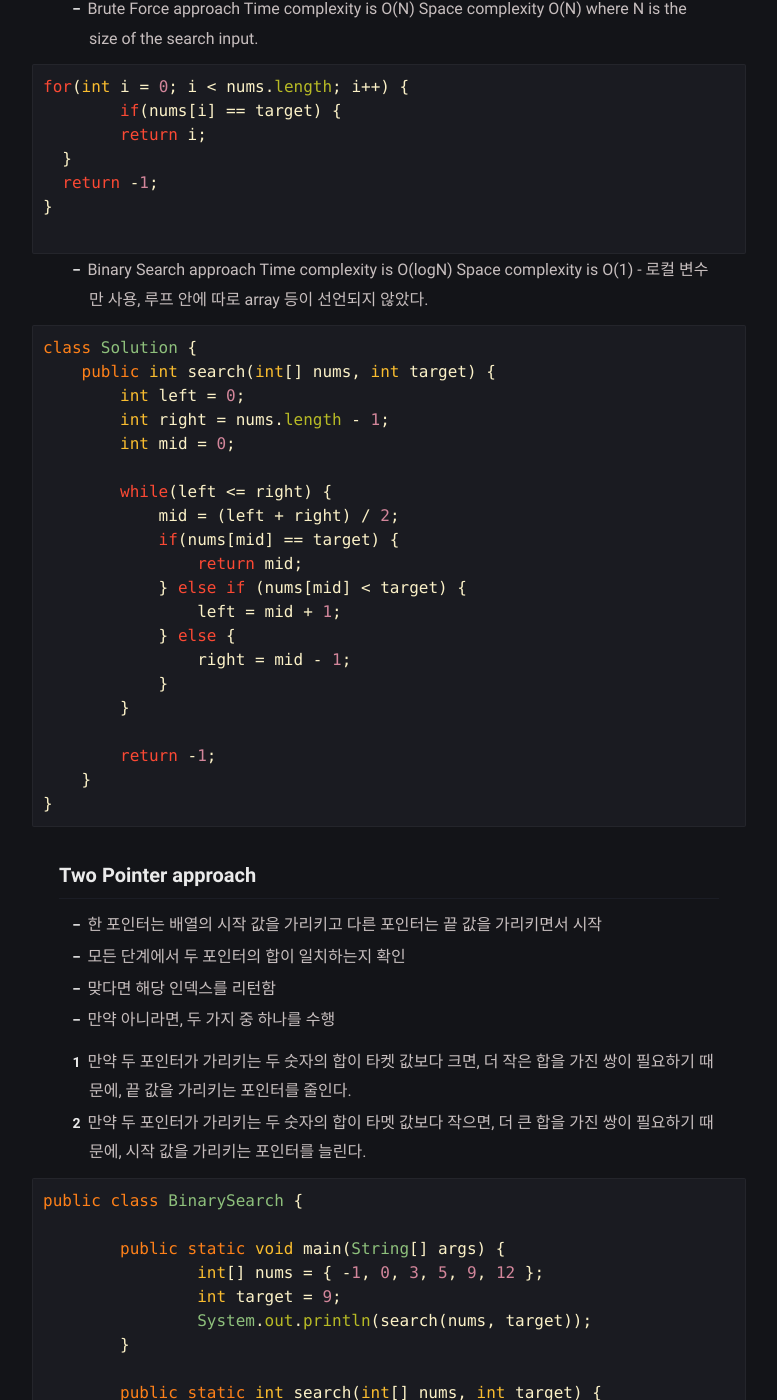
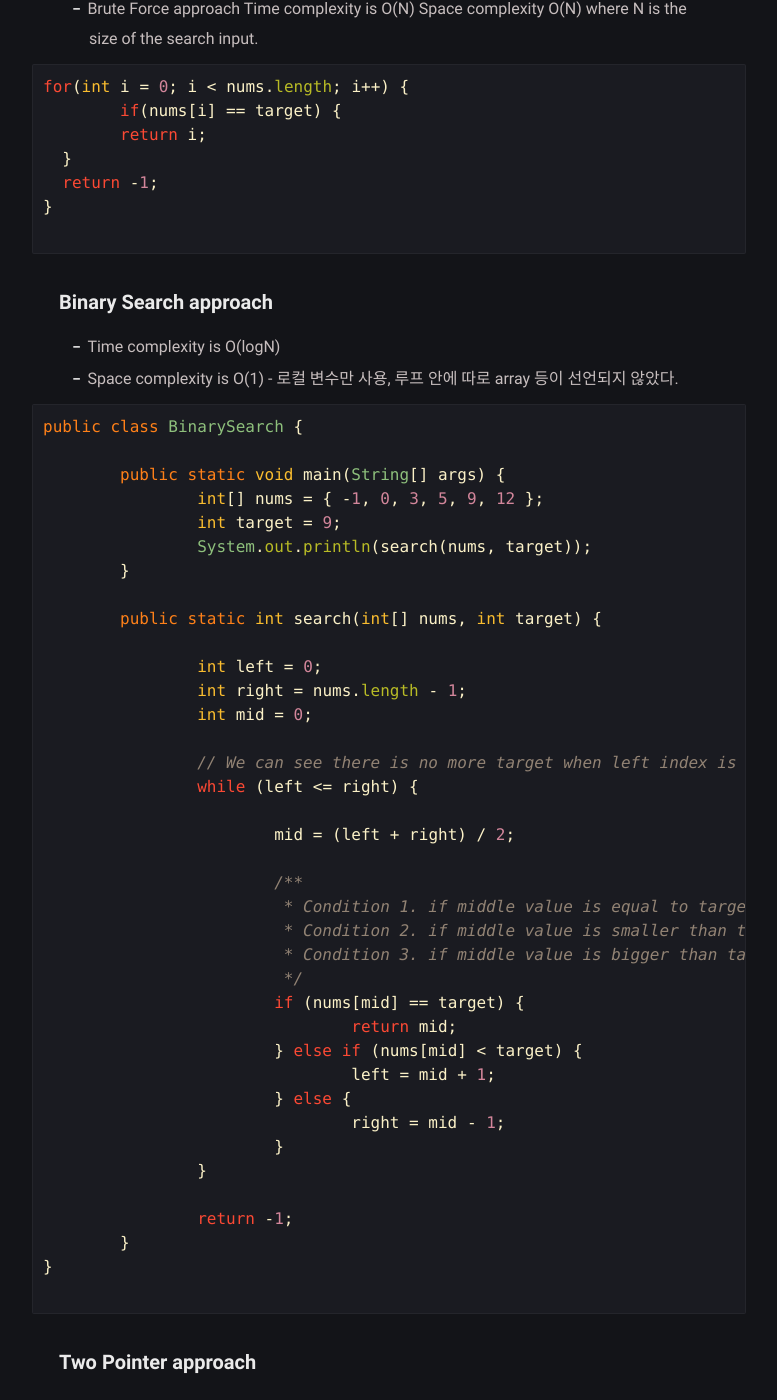
Before and after one commit to Hyukjoo-Lee/Hyukjoo-Lee.github.io, a Jekyll site: the page built from _posts/2022-11-18-Tech Interview Preparation_1.markdown, in a window 1280 px wide and 1400 px high, scrolled down 2082 px. Shown: the whole window, without its empty margins (251-1028 px from the left). Built offline with Jekyll 4.4.1, drawn with Linux system fonts in a browser that asks for light colours; part of the change alters nothing that is shown; some of the changed text lies outside the part shown.

Commit message:
12-05 Array_1

````diff
--- a/_posts/2022-11-18-Tech Interview Preparation_1.markdown
+++ b/_posts/2022-11-18-Tech Interview Preparation_1.markdown
@@ -62,42 +62,10 @@ for(int i = 0; i < nums.length; i++) {
 
 ```
 
-- Binary Search approach
-  Time complexity is O(logN)
-  Space complexity is O(1) - 로컬 변수만 사용, 루프 안에 따로 array 등이 선언되지 않았다.
+#### Binary Search approach
 
-```java
-class Solution {
-    public int search(int[] nums, int target) {
-        int left = 0;
-        int right = nums.length - 1;
-        int mid = 0;
-
-        while(left <= right) {
-            mid = (left + right) / 2;
-            if(nums[mid] == target) {
-                return mid;
-            } else if (nums[mid] < target) {
-                left = mid + 1;
-            } else {
-                right = mid - 1;
-            }
-        }
-
-        return -1;
-    }
-}
-```
-
-### Two Pointer approach
-
-- 한 포인터는 배열의 시작 값을 가리키고 다른 포인터는 끝 값을 가리키면서 시작
-- 모든 단계에서 두 포인터의 합이 일치하는지 확인
-- 맞다면 해당 인덱스를 리턴함
-- 만약 아니라면, 두 가지 중 하나를 수행
-
-1. 만약 두 포인터가 가리키는 두 숫자의 합이 타켓 값보다 크면, 더 작은 합을 가진 쌍이 필요하기 때문에, 끝 값을 가리키는 포인터를 줄인다.
-2. 만약 두 포인터가 가리키는 두 숫자의 합이 타멧 값보다 작으면, 더 큰 합을 가진 쌍이 필요하기 때문에, 시작 값을 가리키는 포인터를 늘린다.
+- Time complexity is O(logN)
+- Space complexity is O(1) - 로컬 변수만 사용, 루프 안에 따로 array 등이 선언되지 않았다.
 
 ```java
 public class BinarySearch {
@@ -139,7 +107,17 @@ public class BinarySearch {
 
 ```
 
-### Same Strategy but would be a better way
+#### Two Pointer approach
+
+Problem: Given an array of sorted numbers and a target sum, find a pair in the array whose sum is equal to the given target.
+
+- 한 포인터는 배열의 시작 값을 가리키고 다른 포인터는 끝 값을 가리키면서 시작
+- 모든 단계에서 두 포인터의 합이 일치하는지 확인
+- 맞다면 해당 인덱스를 리턴함
+- 만약 아니라면, 두 가지 중 하나를 수행
+
+1. 만약 두 포인터가 가리키는 두 숫자의 합이 타켓 값보다 크면, 더 작은 합을 가진 쌍이 필요하기 때문에, 끝 값을 가리키는 포인터를 줄인다.
+2. 만약 두 포인터가 가리키는 두 숫자의 합이 타멧 값보다 작으면, 더 큰 합을 가진 쌍이 필요하기 때문에, 시작 값을 가리키는 포인터를 늘린다.
 
 ```java
 class Solution {
--- /dev/null
+++ b/_posts/2022-11-19-Tech Interview Preparation_2.markdown
@@ -0,0 +1,231 @@
+---
+title: "{ Java Algorithms } Array"
+date: 2022-11-19 23:00:00 +07:00
+tags: [Algorithm, Array, Quick sort, Coding Interview, java]
+---
+
+### Basic Studies - 다시 기초부터
+
+### Array
+
+1. A collection of elements
+2. Purpose: to group similar kinds of data for fast access
+3. Declaration
+
+```java
+    // Declaration
+    datatype arrayName[];
+    datatype[] arrayName;
+    int array1[];
+    int[] array2;
+    // Initialization
+    datatype[] arrayName = new datatype [size];
+    int[] array3 = new int [4];
+```
+
+4. Drawback: have to specify the size of the array (size remains fixed, cannot be extended) <--> ArrayList
+
+#### Exercise 1
+
+- Remove all the even elements from the array and returns back updataed array
+
+```java
+int[] removeEven(int[] arr)
+// input
+arr = {1,2,4,5,10,6,3};
+// output
+arr = {1,5,3};
+
+// code
+
+        int j = 0;
+
+		for(int i = 0; i < arr.length; i++) {
+			if(arr[i] % 2 != 0) {
+				j++;
+			}
+		}
+
+		int[] arr2 = new int[j];
+		int index = 0;
+		for(int i = 0; i < arr.length; i++) {
+			if(arr[i] % 2 != 0) {
+				arr2[index++] = arr[i];
+			}
+		}
+ 		return arr2; // change this and return the correct result array
+```
+
+#### Exercise 2
+
+- Sort and merge the given two arrays
+
+```java
+int[] mergeArrays(int[] arr1, int[] arr2)
+// input
+arr1 = {1, 3, 4, 5}
+arr2 = {2, 6, 7, 8}
+// output
+arr = {1,2,3,4,5,6,7,8}
+
+// code
+      // calculate the number of elements in two arrays
+      int s1 = arr1.length;
+      int s2 = arr2.length;
+      int totalSize = s1 + s2;
+      int[] mergedArr = new int[totalSize];
+      int i1 = 0, i2=0, i3=0;
+
+      while(i1 < s1 && i2 <s2) {
+        if(arr1[i1] < arr2[i2]) {
+          mergedArr[i3++] = arr1[i1++];
+        } else {
+          mergedArr[i3++] = arr2[i2++];
+        }
+      }
+
+      while(i1 < s1) {
+        mergedArr[i3++] = arr1[i1++];
+      }
+
+      while(i2 < s2) {
+        mergedArr[i3++] = arr2[i2++];
+      }
+
+      return mergedArr;
+    }
+
+```
+
+#### Exercise 3
+
+- Find Two Numbers that Add up to "n"
+
+1. Brute force
+
+```java
+int[] findSum(int[] arr, int n)
+
+// input
+arr = {1, 21, 3, 14, 5, 60, 7, 6}
+value = 27
+
+// output
+arr = {21, 6} or {6, 21}
+
+int[] answer = new int[2];
+
+    for(int i = 0; i < arr.length; i++) {
+      for(int j = 1; j < arr.length; j++) {
+        if(arr[i] + arr[j] == n) {
+          answer[0] = arr[i];
+          answer[1] = arr[j];
+          return answer;
+        }
+      }
+    }
+
+    return arr;
+```
+
+2. Sorting the array (Quick sort)
+
+#### Quick sort
+
+- Recursive
+- Pivot: 배열의 요소 중 하나이며 정렬 후의 3가지 조건을 의미함
+
+##### How to choose the Pivot => middle of the array
+
+#### Pivot 의 3가지 조건
+
+1. 최종 정렬된 배열의 correct position 에 있다.
+2. 왼쪽의 모든 항목이 더 작고
+3. 오른쪽의 모든 항목이 더 크다
+
+- Array = [2, 6, 5, 3, 8, 7, 1, 0]
+
+  1. 3 을 Pivot 으로 잡고 배열의 끝으로 이동하여 Pivot 을 제거
+     [2, 6, 5, 0, 8, 7, 1, 3]
+  2. (itemFromLeft) Pivot 보다 큰 왼쪽에서 시작 하는 첫 번째 요소 (6)
+  3. (itemFromRight) Pivot 보다 작은 오른쪽에 위치하는 요소 (1)
+  4. Swap itemFromLeft with itemFromRight
+     [2, '1', 5, 0, 8, 7, '6', 3]
+  5. 반복
+     (itemFromLeft) = 5
+     (itemFromRight) = 0
+     [2, 1, '0', '5', 8, 7, 6, 3]
+  6. 종료 조건
+     itemFromLeft 인덱스가 종 itemFromRight 인덱스 보다 큼
+     (itemFromLeft) = 5 (index is '4')
+     (itemFromRight) = 0 (index is '3')
+  7. Swap itemFromLeft with Pivot
+     [2, 1, 0, '3', 8, 7, 6, '5']
+  8. Pivot 의 3 가지 조건 확인
+
+  - 최종 정렬된 배열의 correct position 에 있다 (v)
+  - 왼쪽의 모든 항목이 더 작고 (v)
+  - 오른쪽의 모든 항목이 더 크다 (v)
+
+  9. Recursive
+
+  - 더 큰 파티션으로 퀵 정렬 다시 수행
+    => [8, 7, 6, 5]
+
+    1. 7 을 Pivot 으로 잡고 배열의 끝으로 이동하여 Pivot 을 제거
+       [8, '5', 6, '7']
+    2. (itemFromLeft) Pivot 보다 큰 왼쪽에서 시작 하는 첫 번째 요소 (8)
+    3. (itemFromRight) Pivot 보다 작은 오른쪽에 위치하는 요소 (6)
+    4. Swap itemFromLeft with itemFromRight
+       ['6', 5, '8', 7]
+    5. 반복
+    6. 종료 조건
+       itemFromLeft 인덱스가 종 itemFromRight 인덱스 보다 큼
+       (itemFromLeft) = 8 (index is '2')
+       (itemFromRight) = 5 (index is '1')
+    7. Swap itemFromLeft with Pivot
+       [6, 5, '7', '8']
+    8. Pivot 의 3 가지 조건 확인
+       - 최종 정렬된 배열의 correct position 에 있다 (v)
+       - 왼쪽의 모든 항목이 더 작고 (v)
+       - 오른쪽의 모든 항목이 더 크다 (v)
+
+##### Now, you can understand the concept => Do recurtion to handle the rest of it.
+
+```java
+
+// swap
+
+class QuickSort {
+    private static void swap(int []arr, int a, int b){
+		int tmp = arr[a];
+		arr[a] = arr[b];
+		arr[b] = tmp;
+	}
+
+	public static void motQsort(int []arr, int front, int rear){
+		int i, j, pivot, mid = front+(rear - front)/2;
+		threeSort(arr, front, mid, rear);
+		if(rear - front + 1 > 3){
+			pivot = arr[mid];
+			swap(arr, mid, rear - 1);
+			i = front;
+			j = rear - 1;
+			while(true){
+				while(arr[++i]<pivot && i<rear);
+				while(arr[--j]>pivot && front<j);
+				if(i >= j) break;
+				swap(arr, i, j);
+			}
+			swap(arr, i, rear - 1);
+			motQsort(arr, front, i - 1);
+			motQsort(arr, i + 1, rear);
+		}
+	}
+	private static void threeSort(int []arr, int front, int mid, int rear){
+		if(arr[front]>arr[mid]) swap(arr, front, mid);
+		if(arr[mid]>arr[rear]) swap(arr, mid, rear);
+		if(arr[front]>arr[mid]) swap(arr, front, mid);
+	}
+}
+```
````
